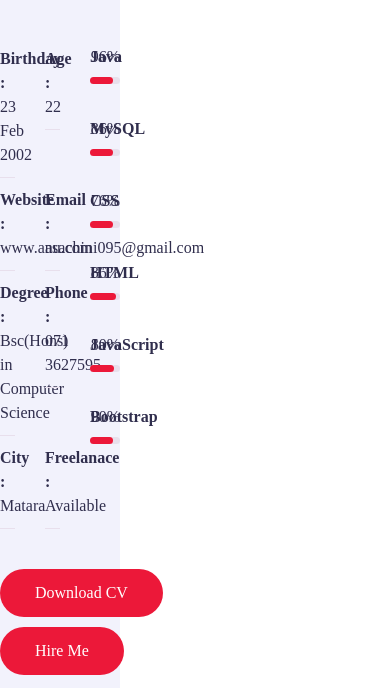
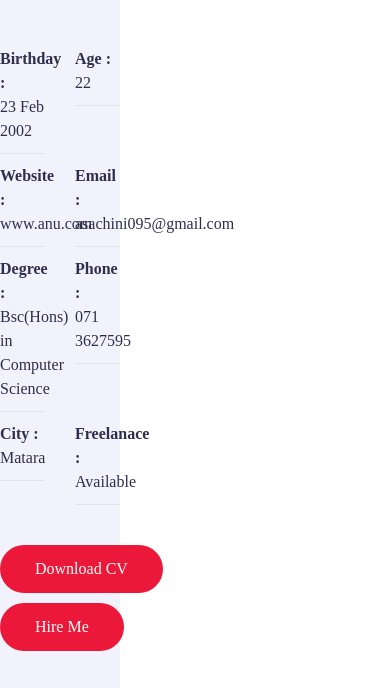
Before and after one commit to ApsaraWitharana/My-Portfolio-D, a plain HTML site: page index.html in a window 390 px wide. Shown: the part 2504-3192 px from the top of the page. Drawn offline with Linux system fonts and the light colour scheme; a web font is replaced by a local one.

Commit message:
update responsive

```diff
--- a/css/style.css
+++ b/css/style.css
@@ -917,3 +917,19 @@ h3.my-profession{
     }
 
 }
+
+@media (max-width:767px){
+
+    .contact .contact-info-item,
+    .Portfolio .Portfolio-item,
+    .service .service-item,
+    .about .about-content .experience,
+    .about .about-content .education,
+    .about .about-content .skills,
+    .about .about-content .personal-info{
+
+        flex:  0 0 100%;
+        max-width: 100%;
+
+    }
+}
```
